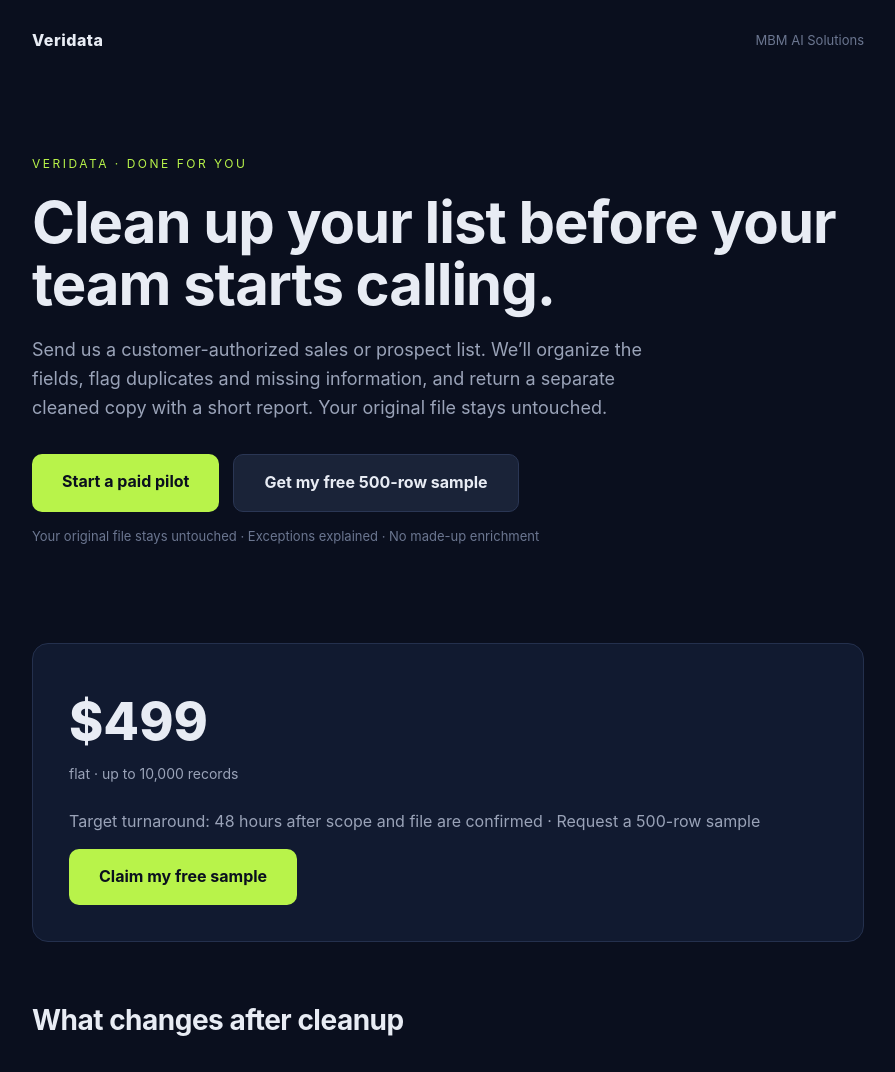
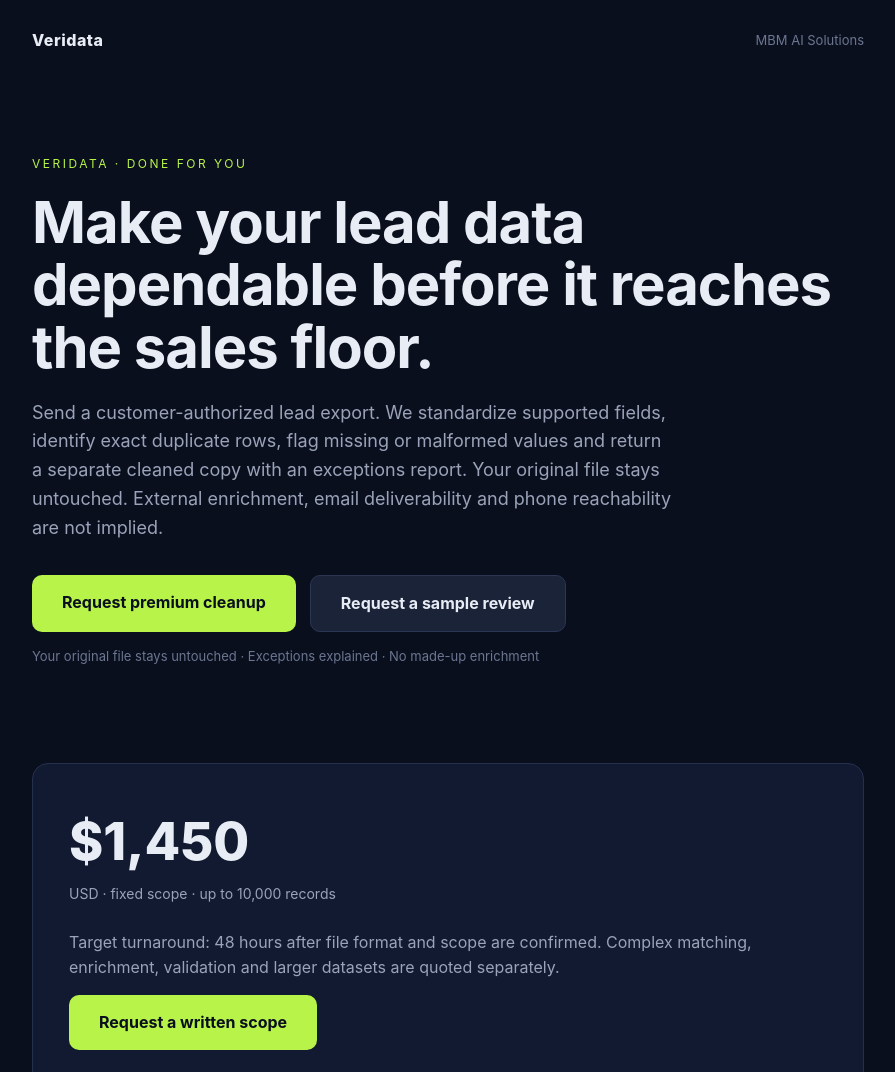
Before and after one commit to MohammedAbdelshafy/dataclean-ai, a plain HTML site: page index.html in a window 1280 px wide. Shown: the top 1072 px of the page, without its empty margins (192-1087 px from the left). Drawn offline with Linux system fonts and the light colour scheme.

Commit message:
pricing: position Veridata as premium fixed-scope cleanup

```diff
--- a/index.html
+++ b/index.html
@@ -3,8 +3,8 @@
 <head>
 <meta charset="UTF-8">
 <meta name="viewport" content="width=device-width, initial-scale=1.0">
-<title>Veridata | Lead list cleanup for your sales team</title>
-<meta name="description" content="Done-for-you lead list cleanup for sales teams: identify duplicates, standardize fields and flag missing data. Request a free 500-row sample.">
+<title>Veridata | Premium lead-file quality and cleanup</title>
+<meta name="description" content="Premium fixed-scope lead-file cleanup for sales teams. Receive a separate cleaned copy, explained exceptions and a quality report. Up to 10,000 records.">
 <style>
   * { margin:0; padding:0; box-sizing:border-box; }
   body { font-family:-apple-system,BlinkMacSystemFont,"Segoe UI",Roboto,Helvetica,Arial,sans-serif; background:#0a0f1e; color:#e8ecf4; line-height:1.6; }
@@ -48,22 +48,22 @@
 
   <section class="hero">
     <div class="kicker">Veridata · Done for you</div>
-    <h1>Clean up your list before your team starts calling.</h1>
-    <p class="sub">Send us a customer-authorized sales or prospect list. We’ll organize the fields, flag duplicates and missing information, and return a separate cleaned copy with a short report. Your original file stays untouched.</p>
+    <h1>Make your lead data dependable before it reaches the sales floor.</h1>
+    <p class="sub">Send a customer-authorized lead export. We standardize supported fields, identify exact duplicate rows, flag missing or malformed values and return a separate cleaned copy with an exceptions report. Your original file stays untouched. External enrichment, email deliverability and phone reachability are not implied.</p>
     <div class="cta-row">
-      <a class="btn btn-primary" href="https://clipform.io/7f9689f00">Start a paid pilot</a>
-      <a class="btn btn-ghost" href="https://clipform.io/7f9689f00">Get my free 500-row sample</a>
+      <a class="btn btn-primary" href="mailto:abdelshafyclapps@gmail.com?subject=Veridata%20-%20Premium%20Cleanup%20Scope">Request premium cleanup</a>
+      <a class="btn btn-ghost" href="mailto:abdelshafyclapps@gmail.com?subject=Veridata%20-%20500%20Row%20Sample%20Review">Request a sample review</a>
     </div>
     <p class="fine">Your original file stays untouched · Exceptions explained · No made-up enrichment</p>
   </section>
 
   <div class="price-card">
     <div>
-      <div class="price">$499<small>flat · up to 10,000 records</small></div>
+      <div class="price">$1,450<small>USD · fixed scope · up to 10,000 records</small></div>
     </div>
     <div>
-      <p style="color:#9aa3b8; margin-bottom:14px;">Target turnaround: 48 hours after scope and file are confirmed · Request a 500-row sample</p>
-      <a class="btn btn-primary" href="https://clipform.io/7f9689f00">Claim my free sample</a>
+      <p style="color:#9aa3b8; margin-bottom:14px;">Target turnaround: 48 hours after file format and scope are confirmed. Complex matching, enrichment, validation and larger datasets are quoted separately.</p>
+      <a class="btn btn-primary" href="mailto:abdelshafyclapps@gmail.com?subject=Veridata%20-%20Premium%20Cleanup%20Scope">Request a written scope</a>
     </div>
   </div>
 
@@ -77,13 +77,18 @@
 
   <h2>How it works</h2>
   <div class="steps">
-    <div class="step"><div class="n">1</div><p><strong>Share a sample.</strong> Start with up to 500 rows so we can agree on the rules and scope.</p></div>
+    <div class="step"><div class="n">1</div><p><strong>Share an authorized sample.</strong> We review up to 500 rows to confirm supported fields, exact matching rules and scope before accepting the full file.</p></div>
     <div class="step"><div class="n">2</div><p><strong>We work through it.</strong> We apply the agreed cleanup rules and flag anything that needs your judgment.</p></div>
     <div class="step"><div class="n">3</div><p><strong>You get a separate cleaned copy.</strong> The file and report are delivered to the agreed schedule. Review it before importing into your CRM or dialer.</p></div>
   </div>
 
+
+  <div class="card" style="margin:32px 0;">
+    <h3>Client proof policy</h3>
+    <p>We have no public customer testimonials to publish yet. A review or case study is added only after paid work is completed and the customer approves the exact wording and publication permission. We do not use fabricated ratings, anonymous placeholders or borrowed customer logos.</p>
+  </div>
   <div class="cta-row" style="margin:48px 0;">
-    <a class="btn btn-primary" href="https://clipform.io/7f9689f00">Start — free 500-row sample</a>
+    <a class="btn btn-primary" href="mailto:abdelshafyclapps@gmail.com?subject=Veridata%20-%20Request%20a%20Scope%20Review">Request a scope review</a>
   </div>
   <p class="fine">Questions? <a href="mailto:abdelshafyclapps@gmail.com" style="color:#b8f34a;">abdelshafyclapps@gmail.com</a></p>
 
```
